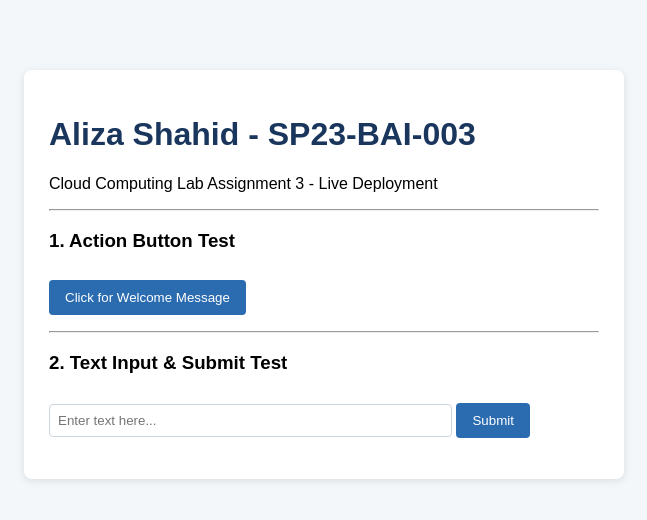
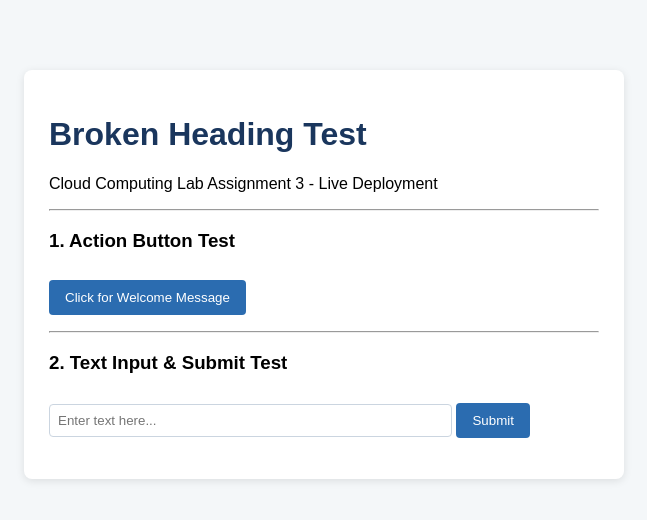
Before and after one commit to Aliza-Shahid/cicd-assignment-SP23-BAI-003, a plain HTML site: page index.html in a window 1280 px wide. Shown: the whole page, without its empty margins (316-963 px from the left). Drawn offline with Linux system fonts and the light colour scheme.

Commit message:
Break heading to test CI quality gate

```diff
--- a/index.html
+++ b/index.html
@@ -15,7 +15,7 @@
 </head>
 <body>
     <div class="card">
-        <h1 id="student-heading">Aliza Shahid - SP23-BAI-003</h1>
+        <h1 id="student-heading">Broken Heading Test</h1>
         <p id="status-banner">Cloud Computing Lab Assignment 3 - Live Deployment</p>
 
         <hr>
```
